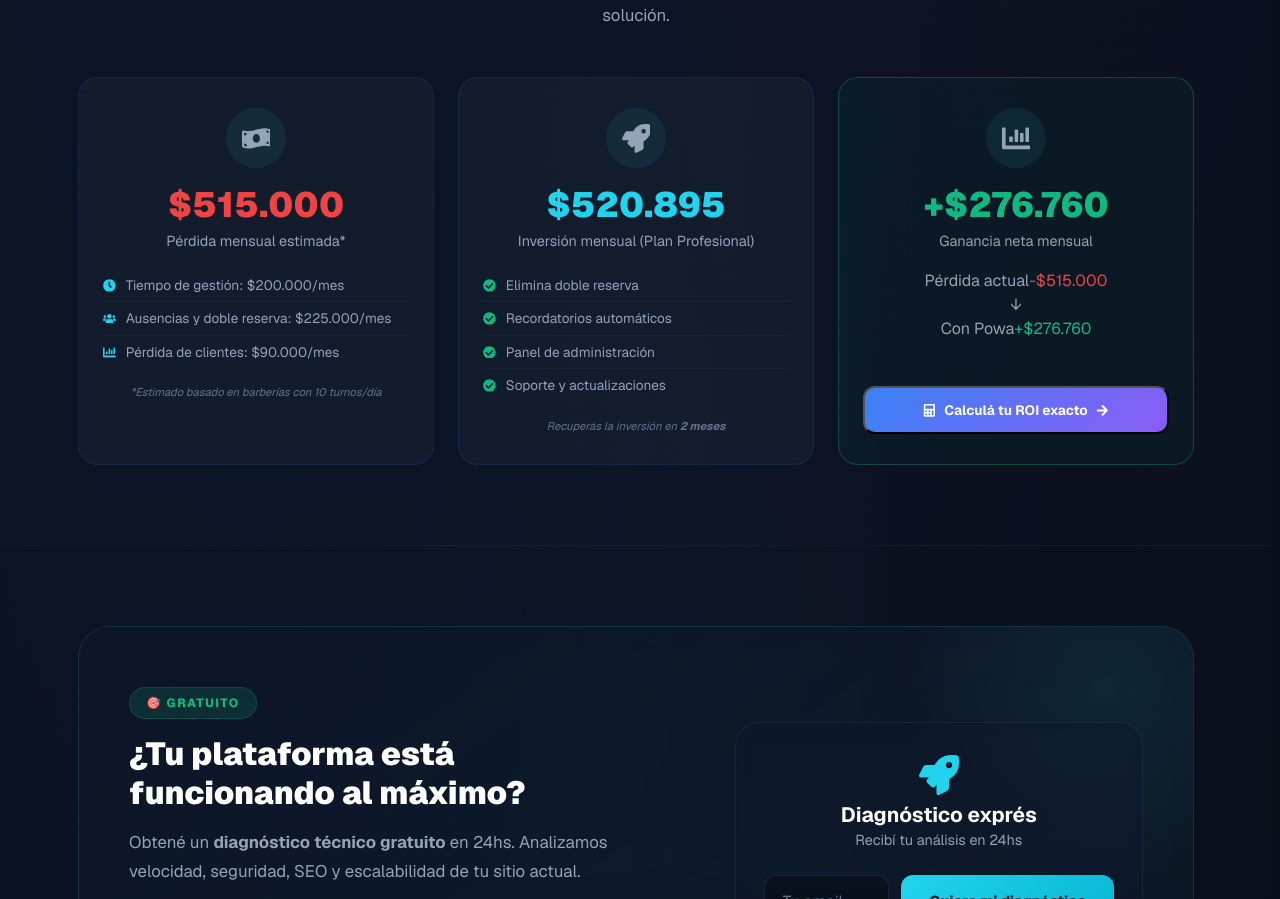
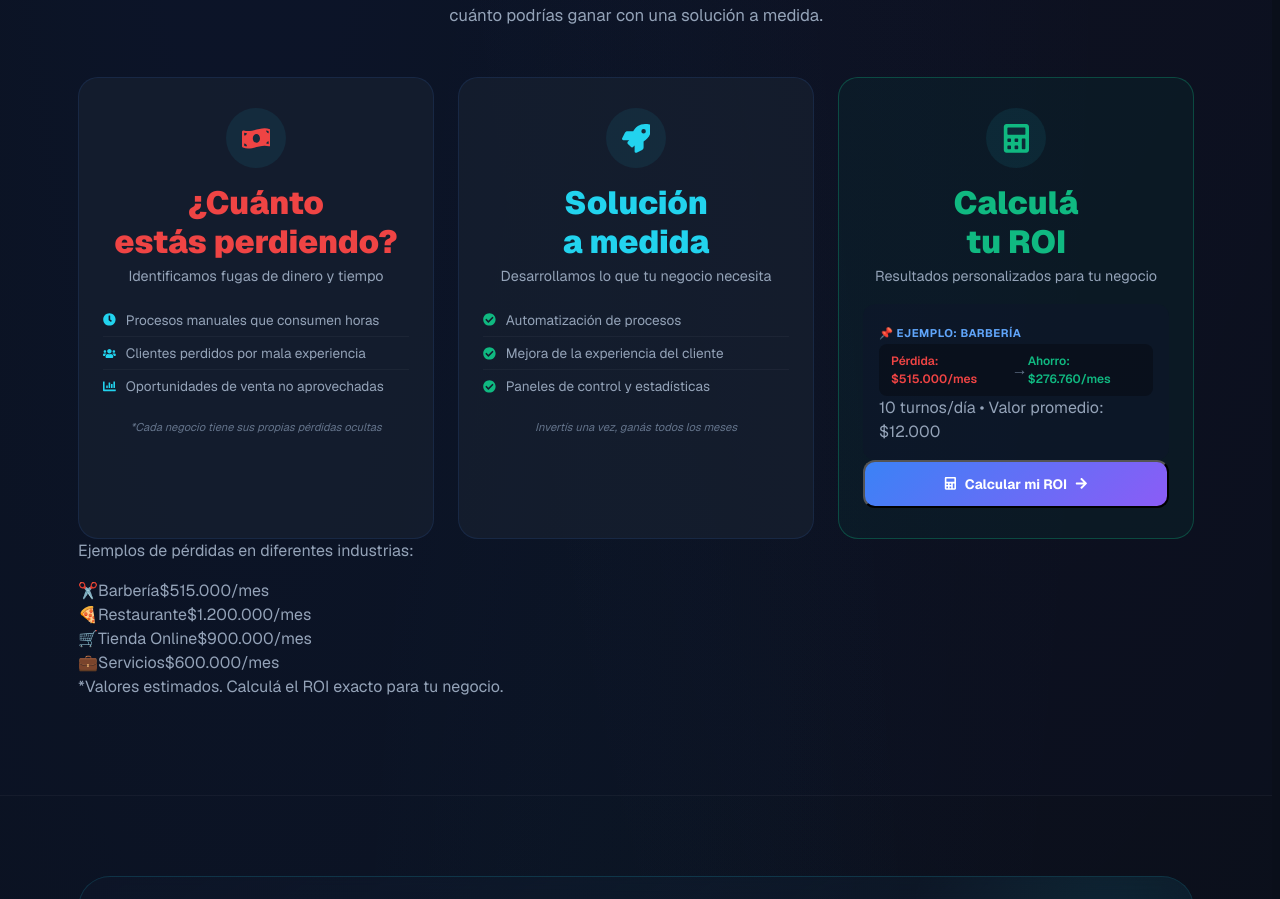
Before and after one commit to cristianmarcus34-boop/agencia-powa, a Next.js app: page / in a window 1280 px wide. Shown: the part 4160-5059 px from the top of the page. Built offline with nearby package versions, Linux system fonts and the light colour scheme.

Commit message:
feat: actualizar sección ROI en HomePage con contenido dinámico y ejemplos por industria

```diff
--- a/app/page.tsx
+++ b/app/page.tsx
@@ -536,7 +536,7 @@ export default function HomePage() {
             </section>
 
             {/* ============================================
-               🚀 SECCIÓN ROI CON BOTÓN A CALCULADORA
+   🚀 SECCIÓN ROI - DINÁMICA
    ============================================ */}
             <section className={styles.roiSection} ref={refROI}>
                 <Container>
@@ -546,98 +546,101 @@ export default function HomePage() {
                             No es un gasto, es una <span className={styles.textGradient}>inversión</span>
                         </h2>
                         <p className={styles.sectionSubtitle}>
-                            Calculá cuánto estás perdiendo hoy y comparalo con el costo de nuestra solución.
+                            Cada negocio es único. Te ayudamos a calcular cuánto estás perdiendo hoy
+                            y cuánto podrías ganar con una solución a medida.
                         </p>
                     </div>
 
                     <Row className="g-4">
-                        {/* Tarjeta 1: Pérdidas actuales */}
+                        {/* Tarjeta 1: El problema - GENÉRICA */}
                         <Col lg={4} md={6}>
                             <div className={styles.roiCard}>
                                 <div className={styles.roiIconWrapper}>
-                                    <FaMoneyBillWave className={styles.roiIcon} />
+                                    <FaMoneyBillWave className={styles.roiIcon} style={{ color: '#ef4444' }} />
                                 </div>
-                                <div className={styles.roiValue} style={{ color: '#ef4444' }}>
-                                    $515.000
+                                <div className={styles.roiValue} style={{ color: '#ef4444', fontSize: '2rem' }}>
+                                    ¿Cuánto <br />estás perdiendo?
                                 </div>
-                                <div className={styles.roiLabel}>Pérdida mensual estimada*</div>
+                                <div className={styles.roiLabel}>Identificamos fugas de dinero y tiempo</div>
+
                                 <ul className={styles.roiList}>
                                     <li>
                                         <FaClock className={styles.roiListIcon} />
-                                        Tiempo de gestión: $200.000/mes
+                                        Procesos manuales que consumen horas
                                     </li>
                                     <li>
                                         <FaUsers className={styles.roiListIcon} />
-                                        Ausencias y doble reserva: $225.000/mes
+                                        Clientes perdidos por mala experiencia
                                     </li>
                                     <li>
                                         <FaChartBar className={styles.roiListIcon} />
-                                        Pérdida de clientes: $90.000/mes
+                                        Oportunidades de venta no aprovechadas
                                     </li>
                                 </ul>
+
                                 <div className={styles.roiFootnote}>
-                                    *Estimado basado en barberías con 10 turnos/día
+                                    *Cada negocio tiene sus propias pérdidas ocultas
                                 </div>
                             </div>
                         </Col>
 
-                        {/* Tarjeta 2: Nuestra solución */}
+                        {/* Tarjeta 2: La solución - GENÉRICA */}
                         <Col lg={4} md={6}>
                             <div className={styles.roiCard}>
                                 <div className={styles.roiIconWrapper}>
-                                    <FaRocket className={styles.roiIcon} />
+                                    <FaRocket className={styles.roiIcon} style={{ color: '#22d3ee' }} />
                                 </div>
-                                <div className={styles.roiValue} style={{ color: '#22d3ee' }}>
-                                    $520.895
+                                <div className={styles.roiValue} style={{ color: '#22d3ee', fontSize: '2rem' }}>
+                                    Solución <br />a medida
                                 </div>
-                                <div className={styles.roiLabel}>Inversión mensual (Plan Profesional)</div>
+                                <div className={styles.roiLabel}>Desarrollamos lo que tu negocio necesita</div>
+
                                 <ul className={styles.roiList}>
                                     <li>
                                         <FaCheckCircle className={styles.roiListIcon} style={{ color: '#10b981' }} />
-                                        Elimina doble reserva
+                                        Automatización de procesos
                                     </li>
                                     <li>
                                         <FaCheckCircle className={styles.roiListIcon} style={{ color: '#10b981' }} />
-                                        Recordatorios automáticos
+                                        Mejora de la experiencia del cliente
                                     </li>
                                     <li>
                                         <FaCheckCircle className={styles.roiListIcon} style={{ color: '#10b981' }} />
-                                        Panel de administración
-                                    </li>
-                                    <li>
-                                        <FaCheckCircle className={styles.roiListIcon} style={{ color: '#10b981' }} />
-                                        Soporte y actualizaciones
+                                        Paneles de control y estadísticas
                                     </li>
                                 </ul>
+
                                 <div className={styles.roiFootnote}>
-                                    Recuperás la inversión en <strong>2 meses</strong>
+                                    Invertís una vez, ganás todos los meses
                                 </div>
                             </div>
                         </Col>
 
-                        {/* Tarjeta 3: Resultado CON BOTÓN A CALCULADORA */}
+                        {/* Tarjeta 3: Calculá tu ROI - CON BOTÓN */}
                         <Col lg={4} md={6}>
                             <div className={`${styles.roiCard} ${styles.roiCardHighlight}`}>
                                 <div className={styles.roiIconWrapper}>
-                                    <FaChartBar className={styles.roiIcon} />
+                                    <FaCalculator className={styles.roiIcon} style={{ color: '#10b981' }} />
                                 </div>
-                                <div className={styles.roiValue} style={{ color: '#10b981' }}>
-                                    +$276.760
+                                <div className={styles.roiValue} style={{ color: '#10b981', fontSize: '2rem' }}>
+                                    Calculá <br />tu ROI
                                 </div>
-                                <div className={styles.roiLabel}>Ganancia neta mensual</div>
-                                <div className={styles.roiResult}>
-                                    <div className={styles.roiResultItem}>
-                                        <span>Pérdida actual</span>
-                                        <span className={styles.roiResultValue} style={{ color: '#ef4444' }}>-$515.000</span>
+                                <div className={styles.roiLabel}>Resultados personalizados para tu negocio</div>
+
+                                <div className={styles.roiExampleBox}>
+                                    <div className={styles.roiExampleItem}>
+                                        <span className={styles.roiExampleLabel}>📌 Ejemplo: Barbería</span>
+                                        <div className={styles.roiExampleResult}>
+                                            <span className={styles.roiExampleBefore}>Pérdida: $515.000/mes</span>
+                                            <span className={styles.roiExampleArrow}>→</span>
+                                            <span className={styles.roiExampleAfter}>Ahorro: $276.760/mes</span>
                                         </div>
-                                    <div className={styles.roiResultArrow}>↓</div>
-                                    <div className={styles.roiResultItem}>
-                                        <span>Con Powa</span>
-                                        <span className={styles.roiResultValue} style={{ color: '#10b981' }}>+$276.760</span>
+                                        <div className={styles.roiExampleDetail}>
+                                            10 turnos/día • Valor promedio: $12.000
                                         </div>
                                     </div>
-                                <div className={styles.roiCta}>
-                                    {/* ===== BOTÓN CON ENLACE DINÁMICO ===== */}
+                                </div>
+
                                 <div className={styles.roiCta}>
                                     <button
                                         onClick={() => {
@@ -647,14 +650,45 @@ export default function HomePage() {
                                         className={styles.roiButton}
                                     >
                                         <FaCalculator className={styles.roiButtonIcon} />
-                                            Calculá tu ROI exacto
+                                        Calcular mi ROI
                                         <FaArrowRight className={styles.roiButtonIcon} />
                                     </button>
                                 </div>
                             </div>
-                            </div>
                         </Col>
                     </Row>
+
+                    {/* ===== EJEMPLOS POR INDUSTRIA ===== */}
+                    <div className={styles.roiIndustries}>
+                        <p className={styles.roiIndustriesLabel}>
+                            Ejemplos de pérdidas en diferentes industrias:
+                        </p>
+                        <div className={styles.roiIndustriesGrid}>
+                            <div className={styles.roiIndustryItem}>
+                                <span className={styles.roiIndustryIcon}>✂️</span>
+                                <span className={styles.roiIndustryName}>Barbería</span>
+                                <span className={styles.roiIndustryValue}>$515.000/mes</span>
+                            </div>
+                            <div className={styles.roiIndustryItem}>
+                                <span className={styles.roiIndustryIcon}>🍕</span>
+                                <span className={styles.roiIndustryName}>Restaurante</span>
+                                <span className={styles.roiIndustryValue}>$1.200.000/mes</span>
+                            </div>
+                            <div className={styles.roiIndustryItem}>
+                                <span className={styles.roiIndustryIcon}>🛒</span>
+                                <span className={styles.roiIndustryName}>Tienda Online</span>
+                                <span className={styles.roiIndustryValue}>$900.000/mes</span>
+                            </div>
+                            <div className={styles.roiIndustryItem}>
+                                <span className={styles.roiIndustryIcon}>💼</span>
+                                <span className={styles.roiIndustryName}>Servicios</span>
+                                <span className={styles.roiIndustryValue}>$600.000/mes</span>
+                            </div>
+                        </div>
+                        <p className={styles.roiIndustriesNote}>
+                            *Valores estimados. Calculá el ROI exacto para tu negocio.
+                        </p>
+                    </div>
                 </Container>
             </section>
 
```
Lines whose indentation alone changed are shown as unchanged.
